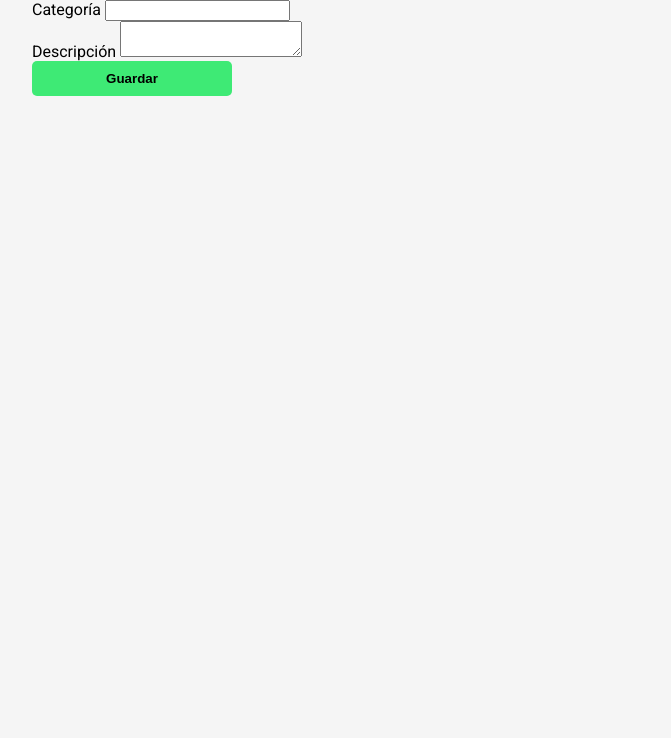
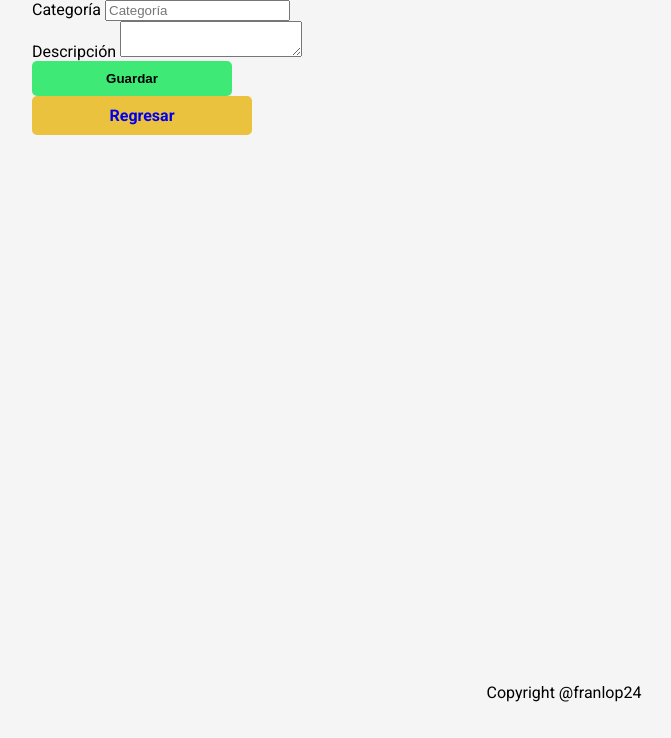
Before and after one commit to franlop24/WebAppFlask3A, a Flask app: page /categories/create/ in a window 1280 px wide. Shown: the part 62-800 px from the top of the page, without its empty margins (96-767 px from the left). Run offline with Flask 3, Linux system fonts and the light colour scheme.

Commit message:
09 Agrega estilos y boton regresar

```diff
--- a/app/static/css/styles.css
+++ b/app/static/css/styles.css
@@ -49,11 +49,18 @@ nav li a:hover {
     width: 200px;
     padding: 10px;
     border: none;
-    background-color: rgb(62, 234, 117);
     border-radius: 5px;
     text-decoration: none;
     font-weight: 700;
     text-align: center;
+}
+
+.btn-success {
+    background-color: rgb(62, 234, 117);
+}
+
+.btn-warning {
+    background-color: rgb(234, 194, 62);
 }
 
 .container {
@@ -99,3 +106,11 @@ table form {
 table a {
     text-decoration: none;
 }
+
+footer {
+    width: 100%;
+    padding: 20px;
+    position: fixed;
+    bottom: 0;
+    text-align: center;
+}
--- a/app/templates/base.html
+++ b/app/templates/base.html
@@ -29,5 +29,8 @@
 
         {% endblock %}
     </section>
+    <footer>
+        <p>Copyright @franlop24</p>
+    </footer>
 </body>
 </html>
--- a/app/templates/categories/categories.html
+++ b/app/templates/categories/categories.html
@@ -7,7 +7,7 @@ Categorias
 {% block content %}
 <h1>Categories Page</h1>
 <h2>Lista de Categorias</h2>
-<a href="{{ url_for('category.create_cat') }}" class="btn">Nueva Categoria</a>
+<a href="{{ url_for('category.create_cat') }}" class="btn btn-success">Nueva Categoria</a>
 <table id="categories">
     <thead>
         <tr>
--- a/app/templates/categories/create_cat.html
+++ b/app/templates/categories/create_cat.html
@@ -9,7 +9,7 @@ Agregar Categoria
    {{ form.csrf_token }}
    <div>
         {{ form.category.label }}
-        {{ form.category() }}
+        {{ form.category(placeholder="Categoría") }}
         {% if form.category.errors %}
           {% for error in form.category.errors %}
           <p>{{ error }}</p>
@@ -26,7 +26,8 @@ Agregar Categoria
         {% endif %}
    </div>
    <div>
-        {{ form.submit(class="btn") }}
+        {{ form.submit(class="btn btn-success") }}
    </div>
 </form>
+<a href="{{ url_for('category.categories') }}" class="btn btn-warning">Regresar</a>
 {% endblock content %}
```
